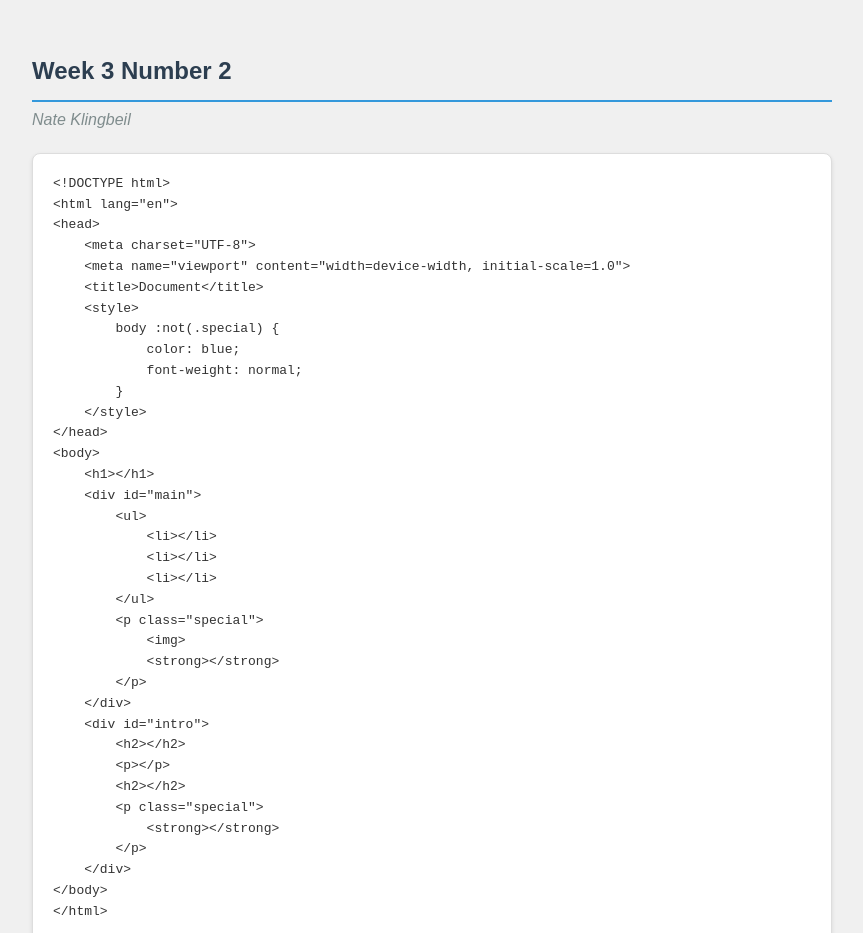
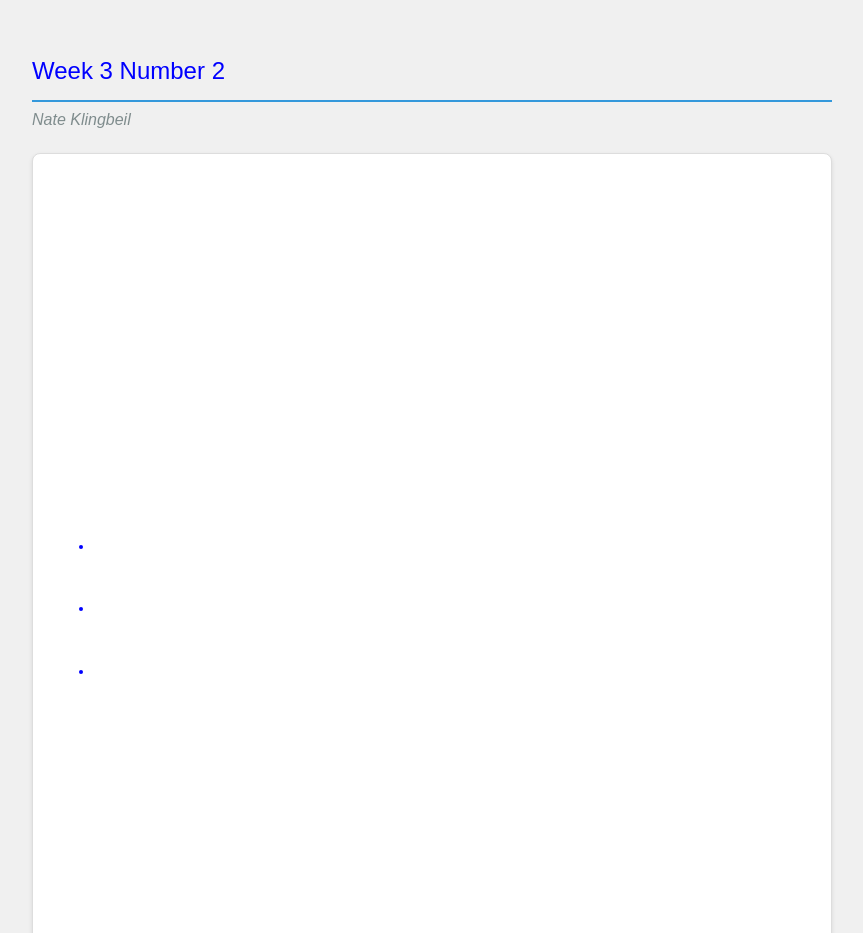
Before and after one commit to nateklingbeil/CSC230, a plain HTML site: page Week 3/Week3Number2.html in a window 1280 px wide. Shown: the top 933 px of the page, without its empty margins (208-1071 px from the left). Drawn offline with Linux system fonts and the light colour scheme.

Commit message:
Update Week3Number2.html

```diff
--- a/Week 3/Week3Number2.html
+++ b/Week 3/Week3Number2.html
@@ -4,7 +4,7 @@
 <head>
     <meta charset="UTF-8">
     <meta name="viewport" content="width=device-width, initial-scale=1.0">
-    <title>Week 3 Number 2</title>
+    <title>Simple Code Block</title>
     <style>
         body {
             font-family: Arial, sans-serif;
@@ -47,42 +47,42 @@
     <h4 style="font-size: 24px; margin-bottom: 5px;">Week 3 Number 2</h4>
     <p style="font-style: italic; color: #7f8c8d; margin-top: 0;">Nate Klingbeil</p>
     <div class="code-block">
-        <pre><code>&lt;!DOCTYPE html&gt;
-&lt;html lang="en"&gt;
-&lt;head&gt;
-    &lt;meta charset="UTF-8"&gt;
-    &lt;meta name="viewport" content="width=device-width, initial-scale=1.0"&gt;
-    &lt;title&gt;Document&lt;/title&gt;
-    &lt;style&gt;
+        <pre><code><!DOCTYPE html>
+   <html lang="en">
+<head>
+    <meta charset="UTF-8">
+    <meta name="viewport" content="width=device-width, initial-scale=1.0">
+    <title>Document</title>
+    <style>
         body :not(.special) {
             color: blue;
             font-weight: normal;
         }
-    &lt;/style&gt;
-&lt;/head&gt;
-&lt;body&gt;
-    &lt;h1&gt;&lt;/h1&gt;
-    &lt;div id="main"&gt;
-        &lt;ul&gt;
-            &lt;li&gt;&lt;/li&gt;
-            &lt;li&gt;&lt;/li&gt;
-            &lt;li&gt;&lt;/li&gt;
-        &lt;/ul&gt;
-        &lt;p class="special"&gt;
-            &lt;img&gt;
-            &lt;strong&gt;&lt;/strong&gt;
-        &lt;/p&gt;
-    &lt;/div&gt;
-    &lt;div id="intro"&gt;
-        &lt;h2&gt;&lt;/h2&gt;
-        &lt;p&gt;&lt;/p&gt;
-        &lt;h2&gt;&lt;/h2&gt;
-        &lt;p class="special"&gt;
-            &lt;strong&gt;&lt;/strong&gt;
-        &lt;/p&gt;
-    &lt;/div&gt;
-&lt;/body&gt;
-&lt;/html&gt;</code></pre>
+    </style>
+</head>
+<body>
+    <h1></h1>
+    <div id="main">
+        <ul>
+            <li></li>
+            <li></li>
+            <li></li>
+        </ul>
+        <p class="special">
+            <img>
+            <strong></strong>
+        </p>
+    </div>
+    <div id="intro">
+        <h2></h2>
+        <p></p>
+        <h2></h2>
+        <p class="special">
+            <strong></strong>
+        </p>
+    </div>
+</body>
+</html></code></pre>
     </div>
 </body>
 
```
